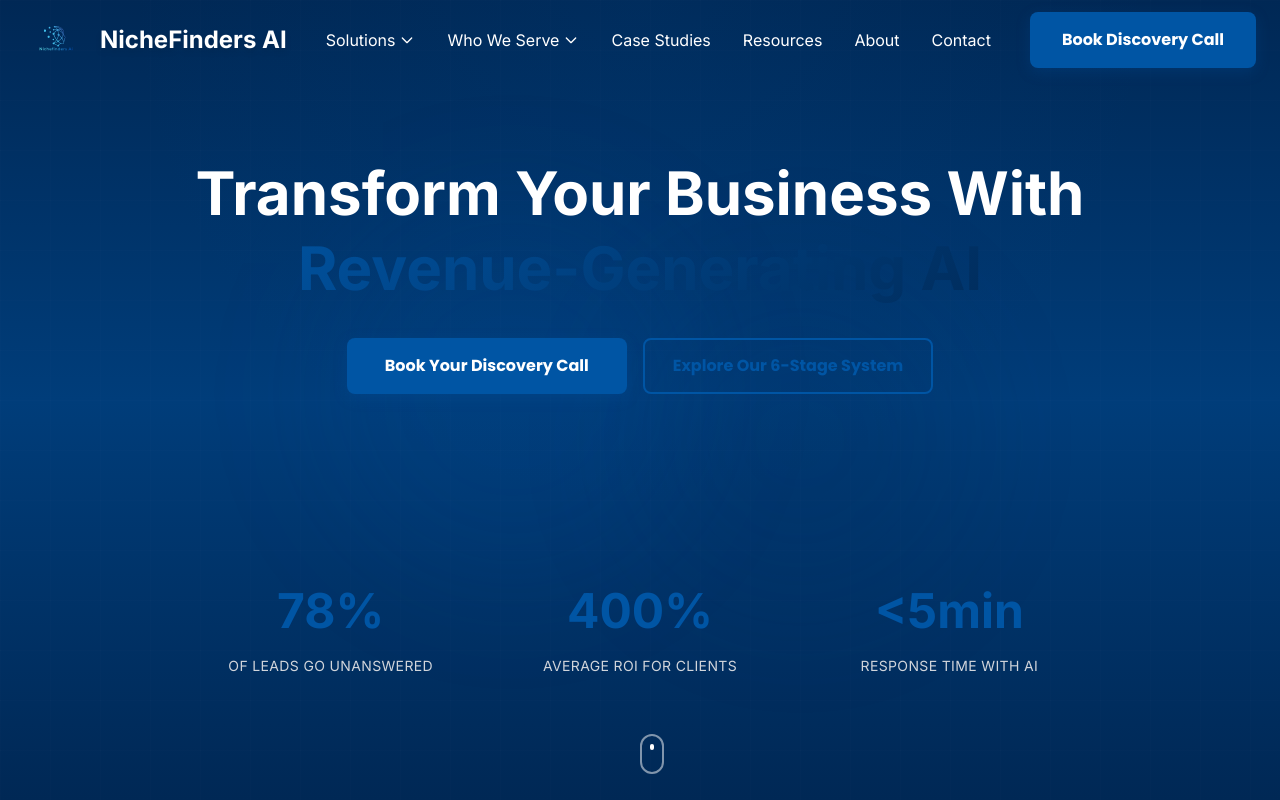
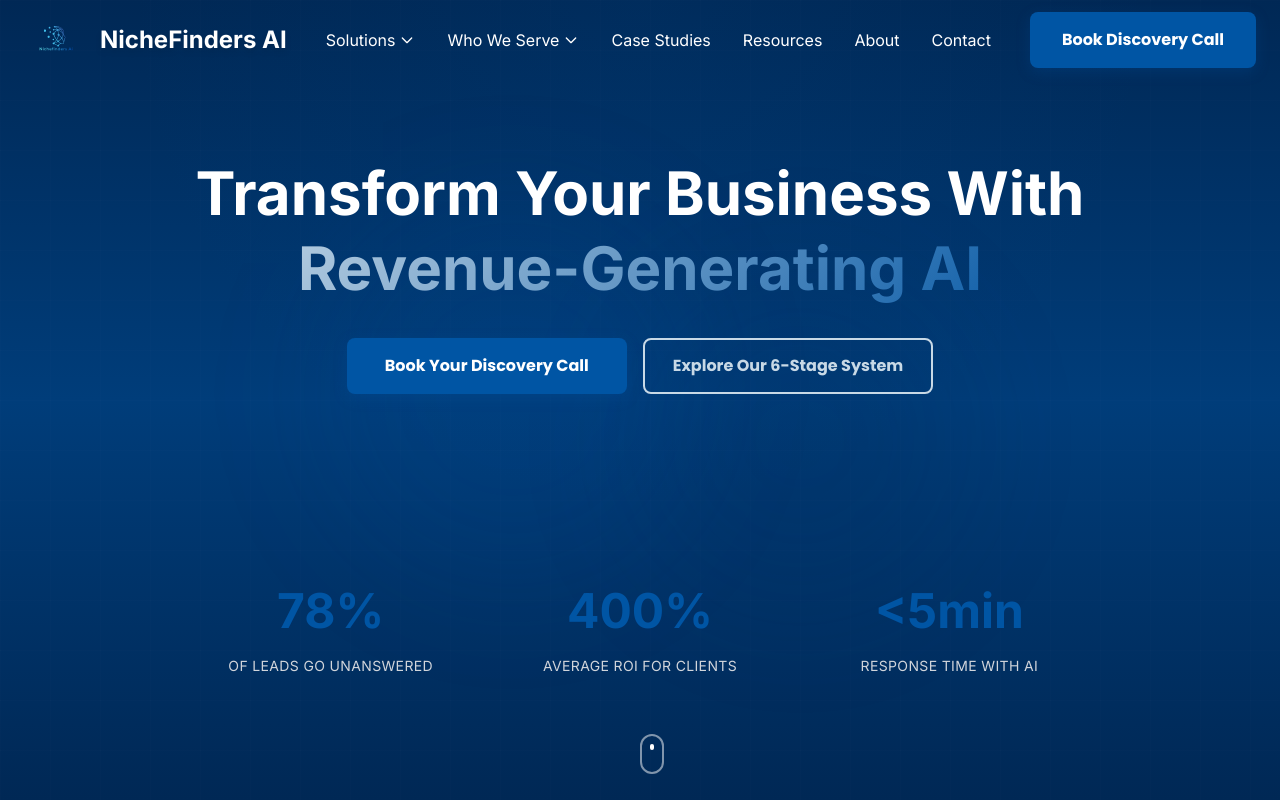
Before and after one commit to Nichefinder1/nichefinders-ai-website, a Next.js app: page / in a window 1280 px wide. Shown: the top 800 px of the page. Built offline with nearby package versions, Linux system fonts and the light colour scheme.

Commit message:
Fix contrast issues - update gradients and buttons to use lighter blue for better visibility on dark backgrounds

```diff
--- a/src/styles/globals.css
+++ b/src/styles/globals.css
@@ -152,7 +152,7 @@
 }
 
 .text-gradient {
-  background: linear-gradient(135deg, #0055A4 0%, #002855 100%);
+  background: linear-gradient(135deg, #C8D9E6 0%, #0055A4 100%);
   -webkit-background-clip: text;
   -webkit-text-fill-color: transparent;
   background-clip: text;
@@ -178,7 +178,7 @@
   inset: 0;
   border-radius: inherit;
   padding: 2px;
-  background: linear-gradient(135deg, #0055A4, #002855);
+  background: linear-gradient(135deg, #C8D9E6, #0055A4);
   -webkit-mask: linear-gradient(#fff 0 0) content-box, linear-gradient(#fff 0 0);
   -webkit-mask-composite: xor;
   mask-composite: exclude;
@@ -254,14 +254,14 @@
 
 .btn-secondary {
   background: transparent;
-  color: var(--cyan-primary);
-  border: 2px solid var(--cyan-primary);
+  color: #C8D9E6;
+  border: 2px solid #C8D9E6;
   padding: 0.875rem 1.75rem;
 }
 
 .btn-secondary:hover {
-  background: var(--cyan-primary);
-  color: white;
+  background: #C8D9E6;
+  color: #002855;
 }
 
 .btn-ghost {
@@ -356,7 +356,7 @@
 }
 
 .gradient-text-animated {
-  background: linear-gradient(90deg, #0055A4, #003D7A, #0055A4);
+  background: linear-gradient(90deg, #C8D9E6, #0055A4, #C8D9E6);
   background-size: 200% auto;
   -webkit-background-clip: text;
   -webkit-text-fill-color: transparent;
@@ -371,7 +371,7 @@
   left: 0;
   right: 0;
   height: 3px;
-  background: linear-gradient(90deg, #0055A4 0%, #003D7A 100%);
+  background: linear-gradient(90deg, #C8D9E6 0%, #0055A4 100%);
   transform-origin: 0%;
   z-index: 9999;
 }
--- a/tailwind.config.ts
+++ b/tailwind.config.ts
@@ -79,7 +79,7 @@
         },
       },
       backgroundImage: {
-        'gradient-primary': 'linear-gradient(135deg, #0055A4 0%, #002855 100%)',
+        'gradient-primary': 'linear-gradient(135deg, #C8D9E6 0%, #0055A4 100%)',
         'gradient-hero': 'linear-gradient(180deg, #002855 0%, #003D7A 50%, #002855 100%)',
         'gradient-radial': 'radial-gradient(var(--tw-gradient-stops))',
       },
```
